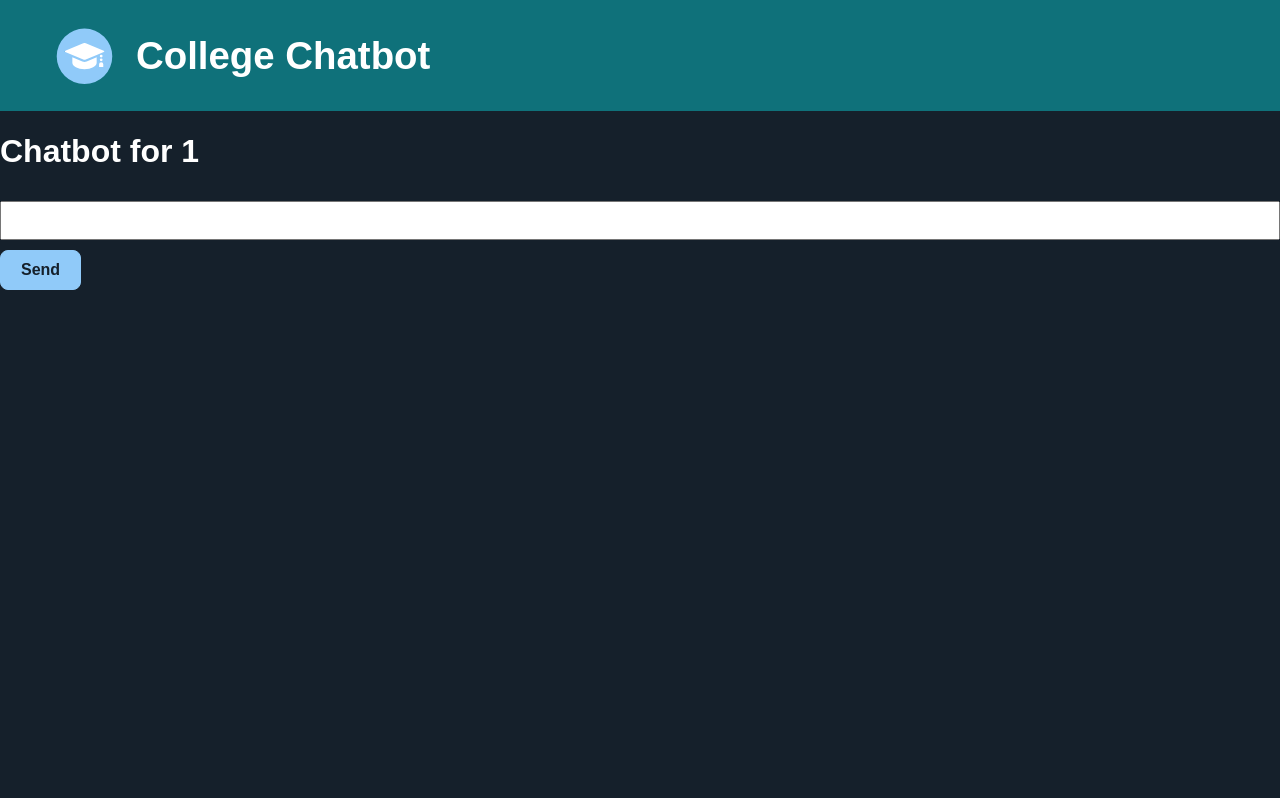
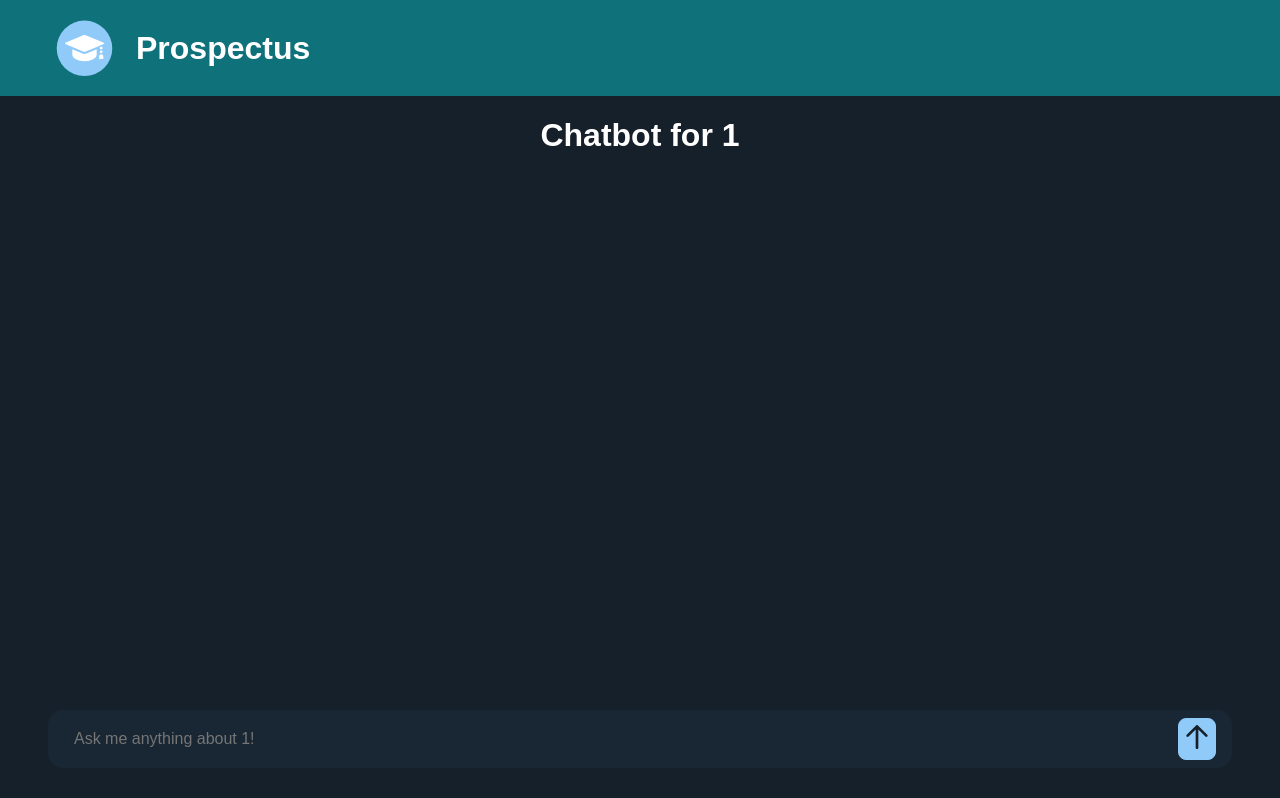
Before and after one commit to HoyaHacks2024-Team/frontend, a React (Create React App) app: page /chatbot/1 in a window 1280 px wide. Built offline with nearby package versions, Linux system fonts and the light colour scheme.

Commit message:
Update CSS and components

```diff
--- a/src/App.css
+++ b/src/App.css
@@ -5,6 +5,30 @@ body {
 	font-family: "Poppins", sans-serif;
 	background-color: #15202b;
 	color: #fff;
+}
+
+#root {
+	display: flex;
+	flex-direction: column;
+	min-height: 100vh;
+}
+
+.chatbot-page {
+	display: flex;
+	flex: 1;
+}
+
+.chatbot-page .bot {
+	flex: 1;
+	display: flex;
+	flex-direction: column;
+	padding: 2rem 3rem;
+	padding-top: 0;
+	justify-content: space-between;
+}
+
+.chatbot-page .bot h1 {
+	align-self: center;
 }
 
 .nav a {
@@ -106,3 +130,71 @@ button:hover {
 	width: 1em; /* Space between bullet and text */
 	margin-left: -1em; /* Align with the parent container */
 }
+
+.bot-input {
+	flex: 1 1;
+	display: flex;
+	align-items: center;
+	gap: 1rem;
+	padding: 0 1rem;
+	background-color: #192734;
+	border-radius: 0.9375rem;
+}
+
+.bot-input input {
+	border: none;
+	background-color: transparent;
+	border: hsl(0, 0%, 18.82%);
+	color: var(--search-input-color);
+	font-size: 1rem;
+	font-weight: 500;
+	padding: 0.5rem;
+	flex: 1 1;
+	width: 100%;
+	padding: 10px;
+	margin: 10px 0;
+	box-sizing: border-box;
+}
+
+.bot-input button {
+	padding: 2px;
+}
+
+.bot-input img {
+	width: 2rem;
+	height: auto;
+}
+
+.bot-input button:hover {
+	background-color: #007bff;
+	border-color: #007bff;
+	color: white;
+	box-shadow: 0px 4px 5px rgba(0, 0, 0, 0.2);
+}
+
+.msg {
+	height: 100%;
+	display: flex;
+	flex-direction: column;
+	gap: 1rem;
+	padding: 0 3rem;
+}
+
+.user-msg img {
+	width: 2rem;
+	height: auto;
+}
+
+.user-msg {
+	display: flex;
+	align-items: flex-start;
+	gap: 1rem;
+}
+
+.you {
+	margin: 0;
+}
+
+.nav h1 {
+	font-size: 2rem;
+}
--- a/src/App.js
+++ b/src/App.js
@@ -24,9 +24,12 @@ const App = () => {
 
 const AnimatedRoutes = () => {
 	const location = useLocation(); // Get the current location object
-
+	const currentPage = location.pathname.split("/")[1] || "home"; // Extract the first part of the path
 	return (
-		<PageTransitionWrapper locationKey={location.pathname}>
+		<PageTransitionWrapper
+			locationKey={location.pathname}
+			currentPage={currentPage}
+		>
 			<Routes location={location}>
 				<Route path="/" element={<Welcome />} />
 				<Route path="/select-college" element={<SelectCollege />} />
--- a/src/Chatbot.js
+++ b/src/Chatbot.js
@@ -1,6 +1,8 @@
 // src/Chatbot.js
 import React, { useState } from "react";
 import { useParams } from "react-router-dom";
+import Up from "./up.svg";
+import User from "./user.svg";
 
 const Chatbot = () => {
 	const { collegeId } = useParams();
@@ -19,16 +21,31 @@ const Chatbot = () => {
 	};
 
 	return (
-		<div>
+		<div className="bot">
 			<h1>Chatbot for {collegeId}</h1>
-			<div>
+			<div className="msg">
 				{messages.map((message, index) => (
-					<p key={index}>{message}</p>
+					<div className="user-msg" key={index}>
+						<img src={User} alt="User" />
+						<div className="user-text">
+							<p className="you">You</p>
+							<p className="subtext">{message}</p>
+						</div>
+					</div>
 				))}
 			</div>
 			<form onSubmit={handleSubmit}>
-				<input type="text" value={input} onChange={handleInputChange} />
-				<button type="submit">Send</button>
+				<div className="bot-input">
+					<input
+						type="text"
+						placeholder={`Ask me anything about ${collegeId}!`}
+						value={input}
+						onChange={handleInputChange}
+					/>
+					<button type="submit">
+						<img src={Up} alt="Send" />
+					</button>
+				</div>
 			</form>
 		</div>
 	);
--- a/src/Navbar.js
+++ b/src/Navbar.js
@@ -8,7 +8,7 @@ const Navbar = () => {
 			<div>
 				<Link to="/">
 					<img src={logo} alt="Logo" />
-					<h1>College Chatbot</h1>
+					<h1>Prospectus</h1>
 				</Link>{" "}
 			</div>
 		</div>
--- a/src/PageTransitionWrapper.js
+++ b/src/PageTransitionWrapper.js
@@ -3,7 +3,7 @@ import React from "react";
 import { SwitchTransition, CSSTransition } from "react-transition-group";
 import "./PageTransitionWrapper.css"; // Create this CSS file for transition styles
 
-const PageTransitionWrapper = ({ children, locationKey }) => {
+const PageTransitionWrapper = ({ children, locationKey, currentPage }) => {
 	return (
 		<SwitchTransition mode="out-in">
 			<CSSTransition
@@ -12,7 +12,7 @@ const PageTransitionWrapper = ({ children, locationKey }) => {
 				classNames="fade" // Prefix for the CSS class names
 				unmountOnExit // Unmount the component after exit
 			>
-				<div className="page">{children}</div>
+				<div className={`page ${currentPage}-page`}>{children}</div>
 			</CSSTransition>
 		</SwitchTransition>
 	);
```
Also changed, not shown: src/up.svg (added), src/user.svg (added).
